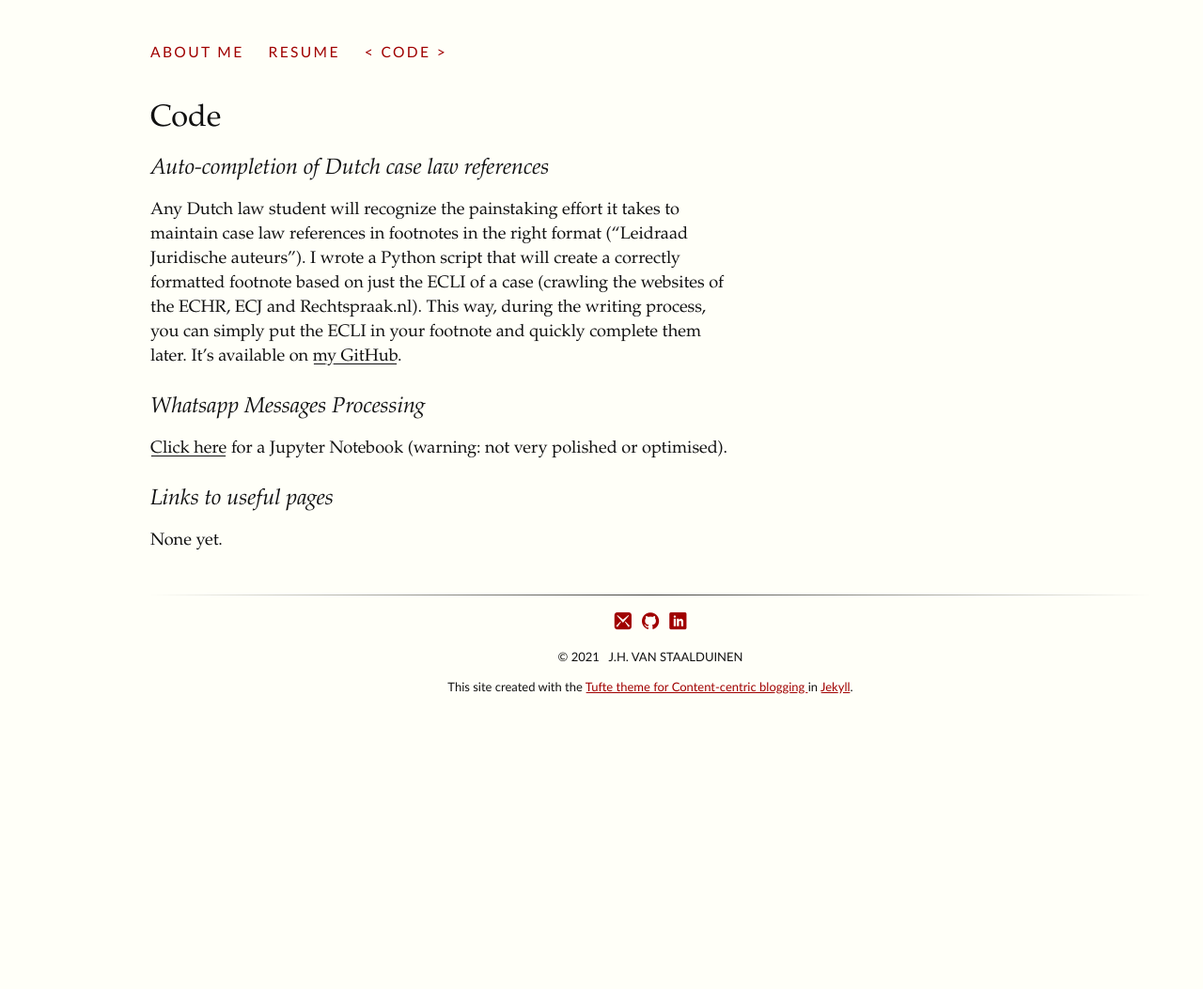
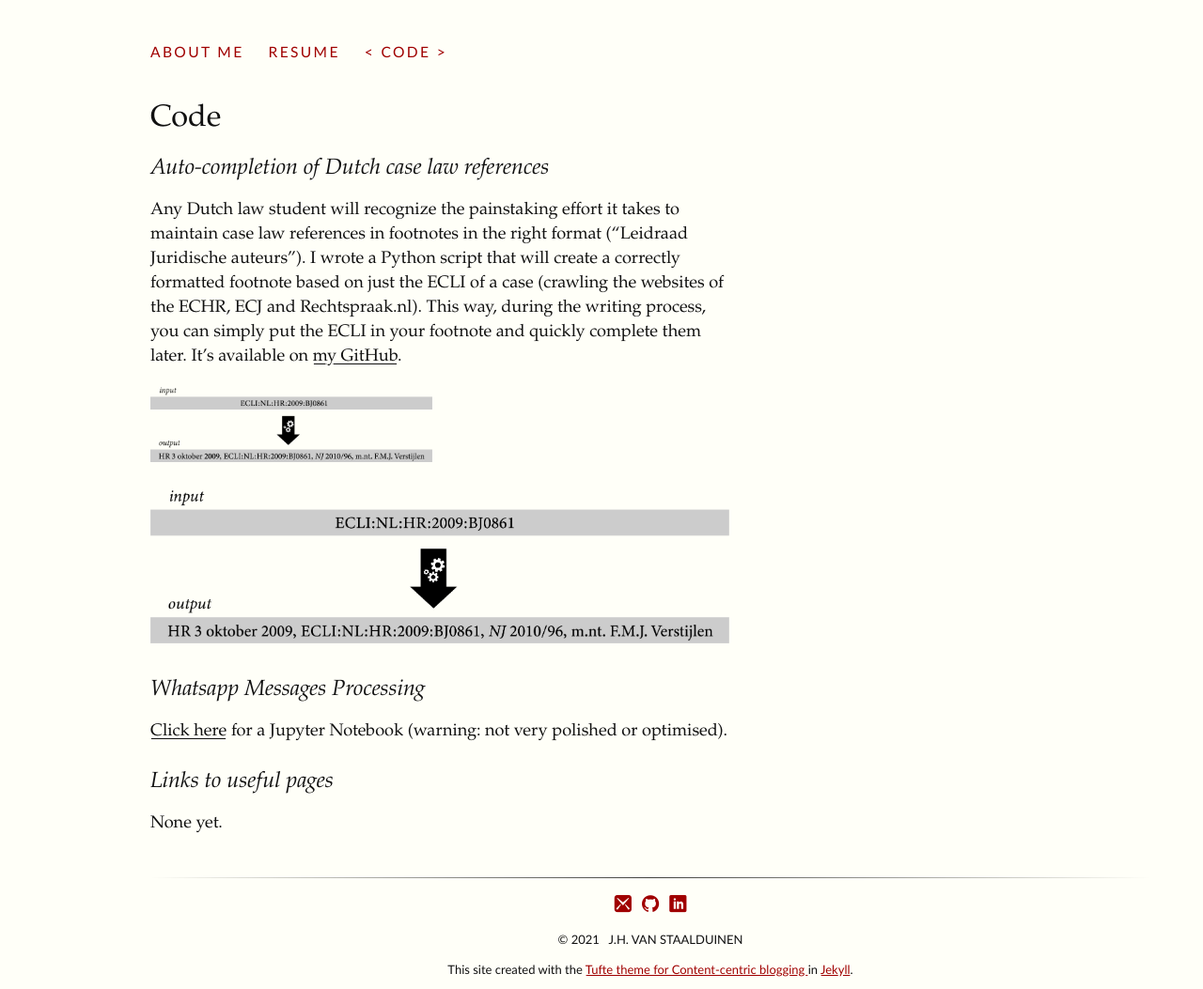
Before and after one commit to jhvanstaalduinen/jhvanstaalduinen.github.io, a Jekyll site: the page built from code/index.md, in a window 1280 px wide. Shown: the whole page at 94% size. Built offline with Jekyll 4.4.1, drawn with Linux system fonts in a browser that asks for light colours; some web fonts are replaced; before the commit the page ends 900 px from its top, so only the background shows below that.

Commit message:
Update figure for code/index.md

```diff
--- a/code/index.md
+++ b/code/index.md
@@ -11,6 +11,11 @@ correctly formatted footnote based on just the ECLI of a case (crawling the webs
 It's available on <a href="https://github.com/jhvanstaalduinen/JuridischeVoetnoten">my GitHub</a>.
 
 
+<img src="../assets/img/ecli-completer.png"
+     style="width:300px" />
+
+![alt text](../assets/img/ecli-completer.png "IMG")
+
 ### Whatsapp Messages Processing
 
 <a href="../assets/docs/whatsapp_export_processor.ipynb">Click here</a> for a Jupyter Notebook (warning: not very polished or optimised).
```
Also changed, not shown: assets/img/ecli-completer.png (added), 1 other file.
